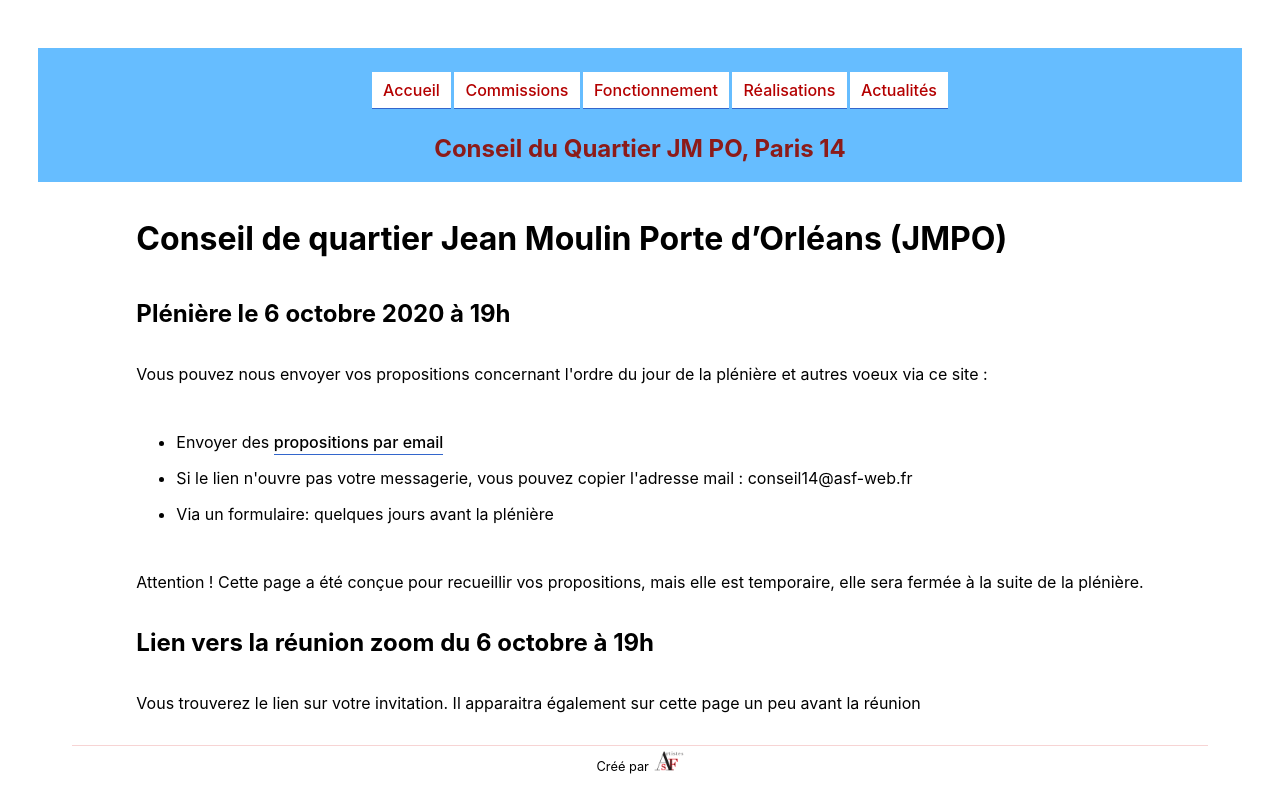
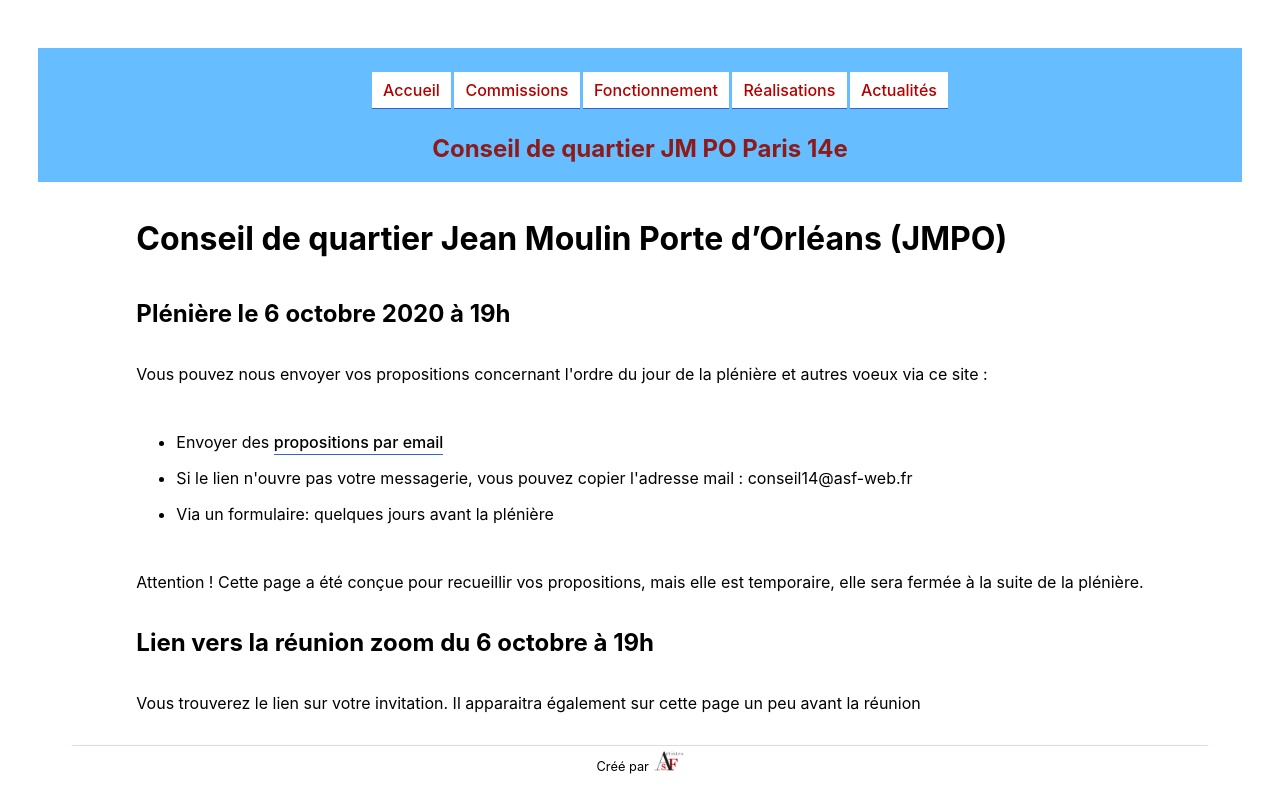
Before and after one commit to helgaParis/animation, a Next.js app: page / in a window 1280 px wide. Shown: the top 812 px of the page. Built offline with nearby package versions, Linux system fonts and the light colour scheme.

Commit message:
changed site title

```diff
--- a/components/layoutsansnav.js
+++ b/components/layoutsansnav.js
@@ -4,7 +4,7 @@ import styles from '../styles/Home.module.css'
 import Link from 'next/link'
 
 const name = 'paris14conseil'
-export const siteTitle = 'Conseil de quartier JMPO'
+export const siteTitle = 'Conseil de quartier  JM PO Paris 14e '
 
 export default function Layout({ children}) {
     return (
@@ -148,7 +148,7 @@ export default function Layout({ children}) {
                     </ul>
                 </div>
 
-                <h1 className={utilStyles.headingLg}>Conseil du Quartier JM PO, Paris 14</h1>
+                <h1 className={utilStyles.headingLg}>{siteTitle}</h1>
             </header>
 
             <main>{children}</main>
```
